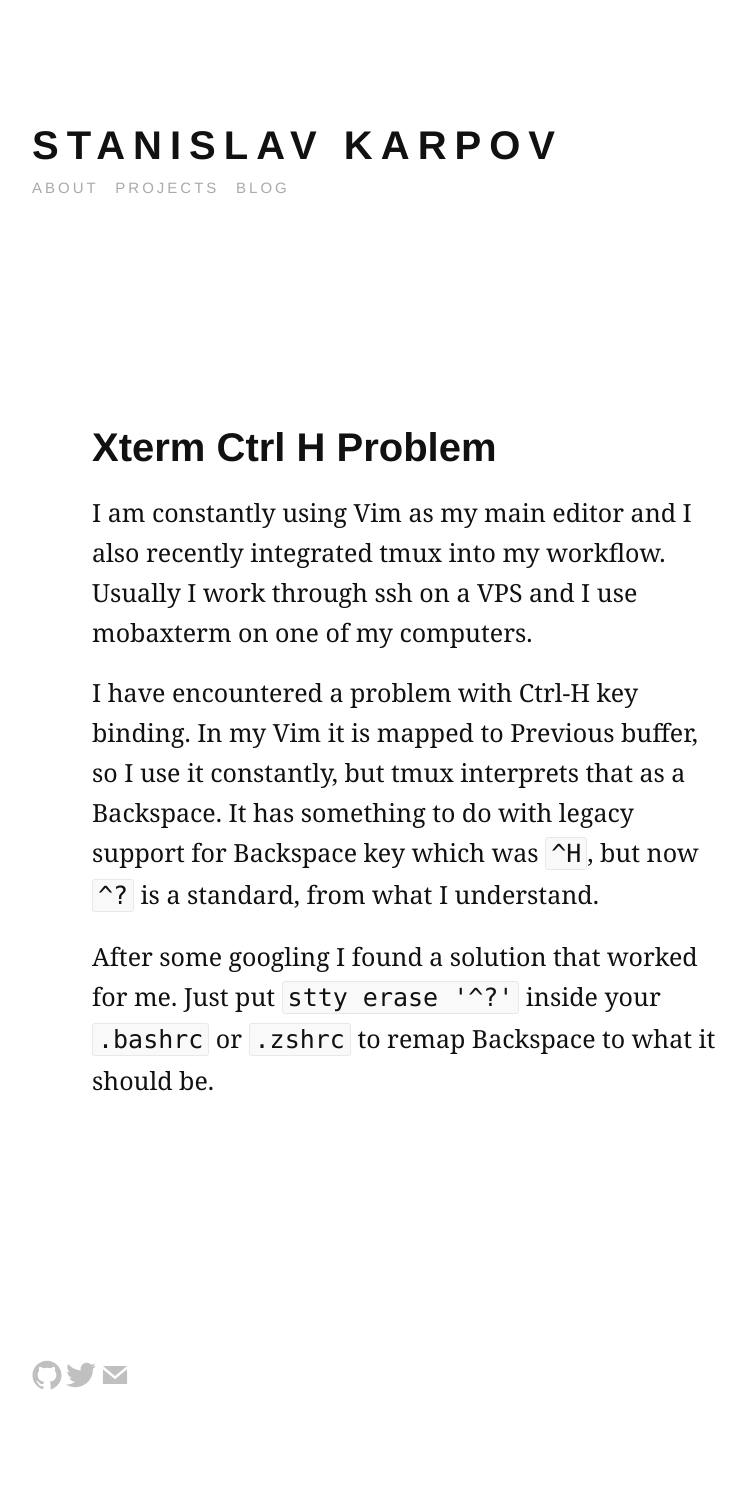
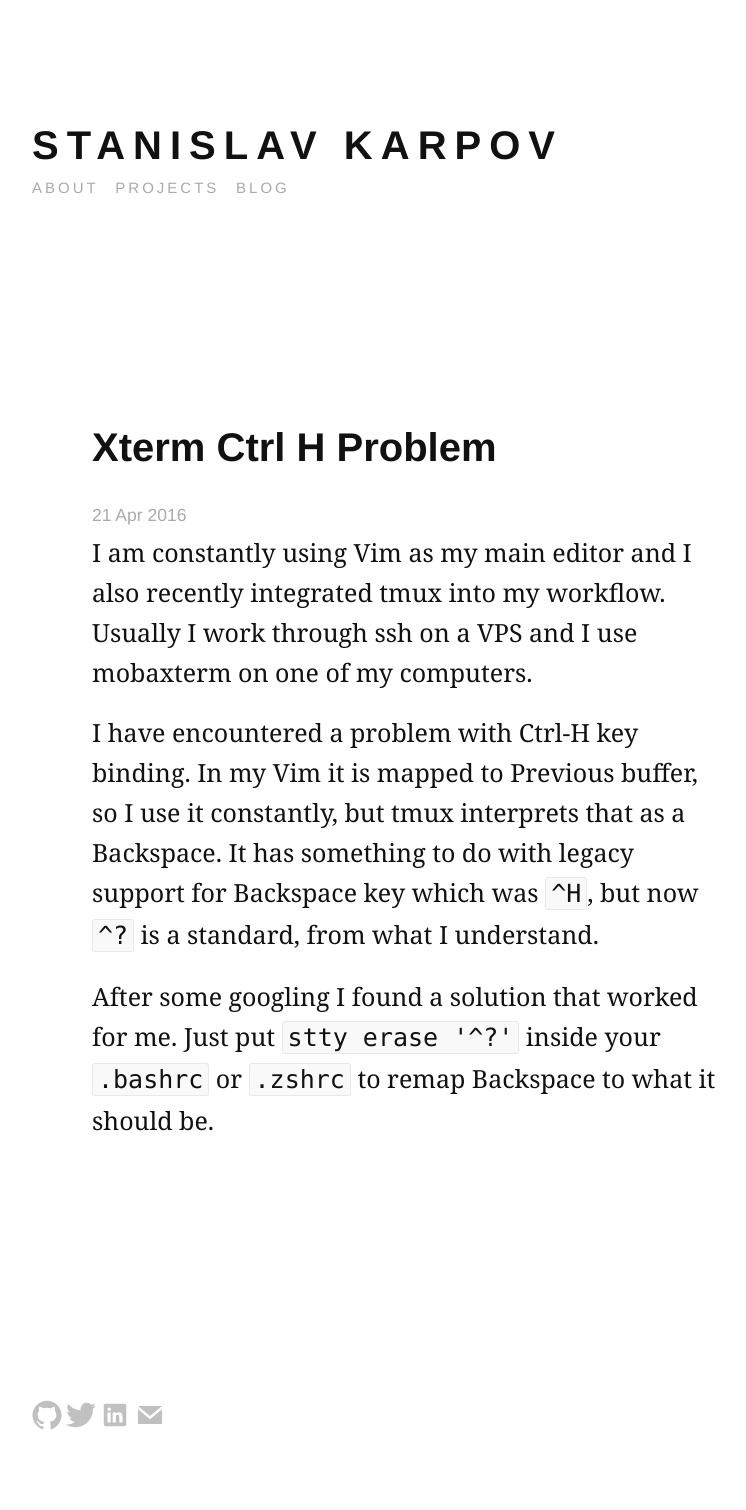
Before and after one commit to staskjs/staskjs.github.io, a Jekyll site: the page built from _posts/2016-04-21-xterm-ctrl-h-problem.md, in a window 1280 px wide. Shown: the whole page, without its empty margins (188-934 px from the left). Built offline with Jekyll 4.4.1, drawn with Linux system fonts in a browser that asks for light colours; before the commit the page ends 1470 px from its top, so only the background shows below that.

Commit message:
add linkedin icon, icons links open in new tab, fix hostname

```diff
--- a/_config.yml
+++ b/_config.yml
@@ -11,9 +11,10 @@ email: gilbert_90@mail.ru
 description: > # this means to ignore newlines until "baseurl:"
   Professional web developer with a passion for Ruby on Rails
 baseurl: "" # the subpath of your site, e.g. /blog
-url: "http://karpov.co.vu" # the base hostname & protocol for your site
+url: "http://stanislavkarpov.co.vu" # the base hostname & protocol for your site
 twitter_username: staskjs
 github_username:  staskjs
+linkedin_username:  karpovstas
 author: Stanislav Karpov
 
 # Build settings
--- a/_includes/footer.html
+++ b/_includes/footer.html
@@ -6,6 +6,9 @@
     {% if site.twitter_username %}
       {% include icon-twitter.html username=site.twitter_username %}
     {% endif %}
+    {% if site.linkedin_username %}
+      {% include icon-linkedin.html username=site.linkedin_username %}
+    {% endif %}
     {% include icon-email.html email=site.email %}
   </div>
 </footer>
--- a/_includes/icon-github.html
+++ b/_includes/icon-github.html
@@ -1 +1 @@
-<a href="https://github.com/{{ include.username }}" class="no-underline"><span class="icon icon--github">{% include icon-github.svg %}</span></a>
+<a target="_blank" href="https://github.com/{{ include.username }}" class="no-underline"><span class="icon icon--github">{% include icon-github.svg %}</span></a>
--- /dev/null
+++ b/_includes/icon-linkedin.html
@@ -0,0 +1 @@
+<a target="_blank" href="https://www.linkedin.com/in/{{ include.username }}" class="no-underline"><span class="icon icon--linkedin">{% include icon-linkedin.svg %}</span></a>
--- a/_includes/icon-twitter.html
+++ b/_includes/icon-twitter.html
@@ -1 +1 @@
-<a href="https://twitter.com/{{ include.username }}" class="no-underline"><span class="icon icon--twitter">{% include icon-twitter.svg %}</span></a>
+<a target="_blank" href="https://twitter.com/{{ include.username }}" class="no-underline"><span class="icon icon--twitter">{% include icon-twitter.svg %}</span></a>
--- a/_layouts/default.html
+++ b/_layouts/default.html
@@ -11,6 +11,7 @@
     <div class="w75-m h3">
       {% if page.collection == 'posts' %}
       <h1>{{ page.title }}</h1>
+      <span class="mid-gray post-date">{{ page.date | date_to_string }}</span>
       {% endif %}
       <article>
         {{ content }}
--- a/_sass/_style.scss
+++ b/_sass/_style.scss
@@ -624,3 +624,7 @@ pre>code {
 .no-underline:hover {
     text-decoration: none
 }
+
+.post-date {
+    font-size: 0.875rem;
+}
```
Also changed, not shown: Gemfile.lock, _includes/icon-linkedin.svg (added).
